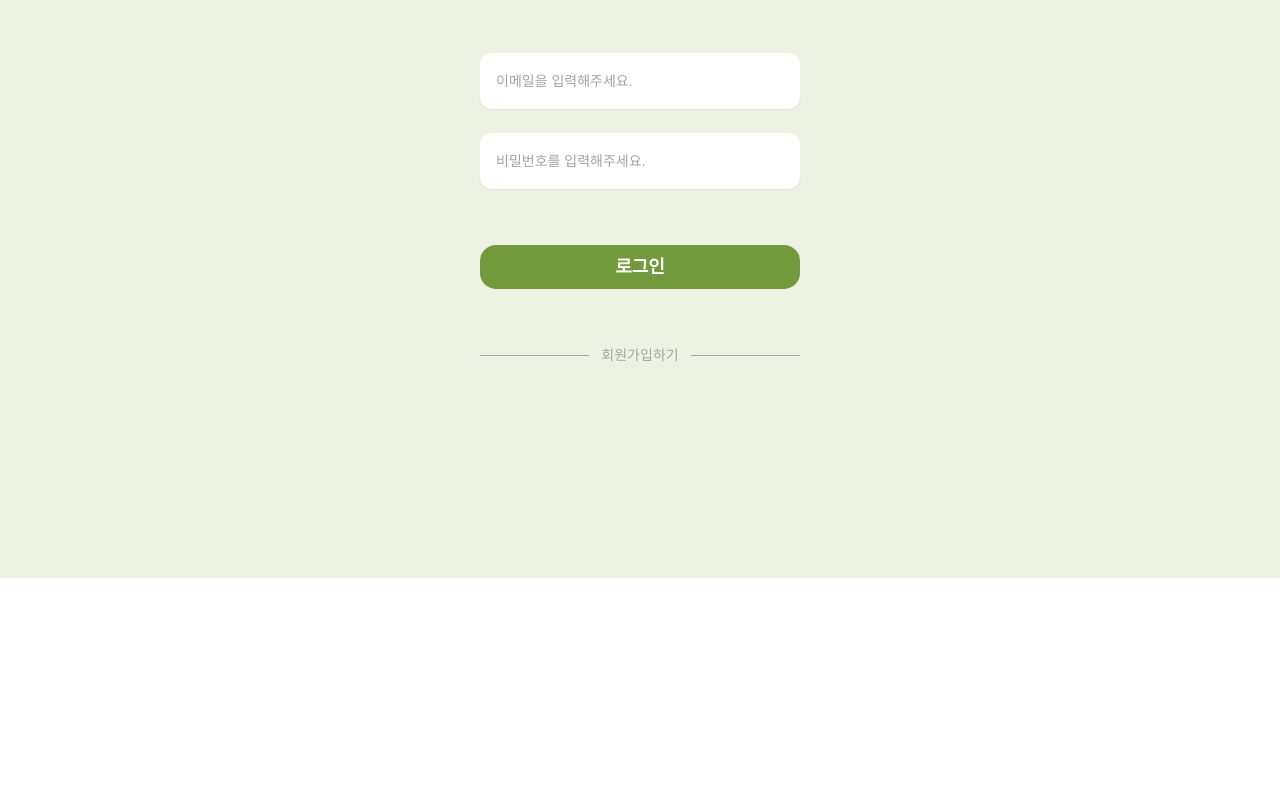
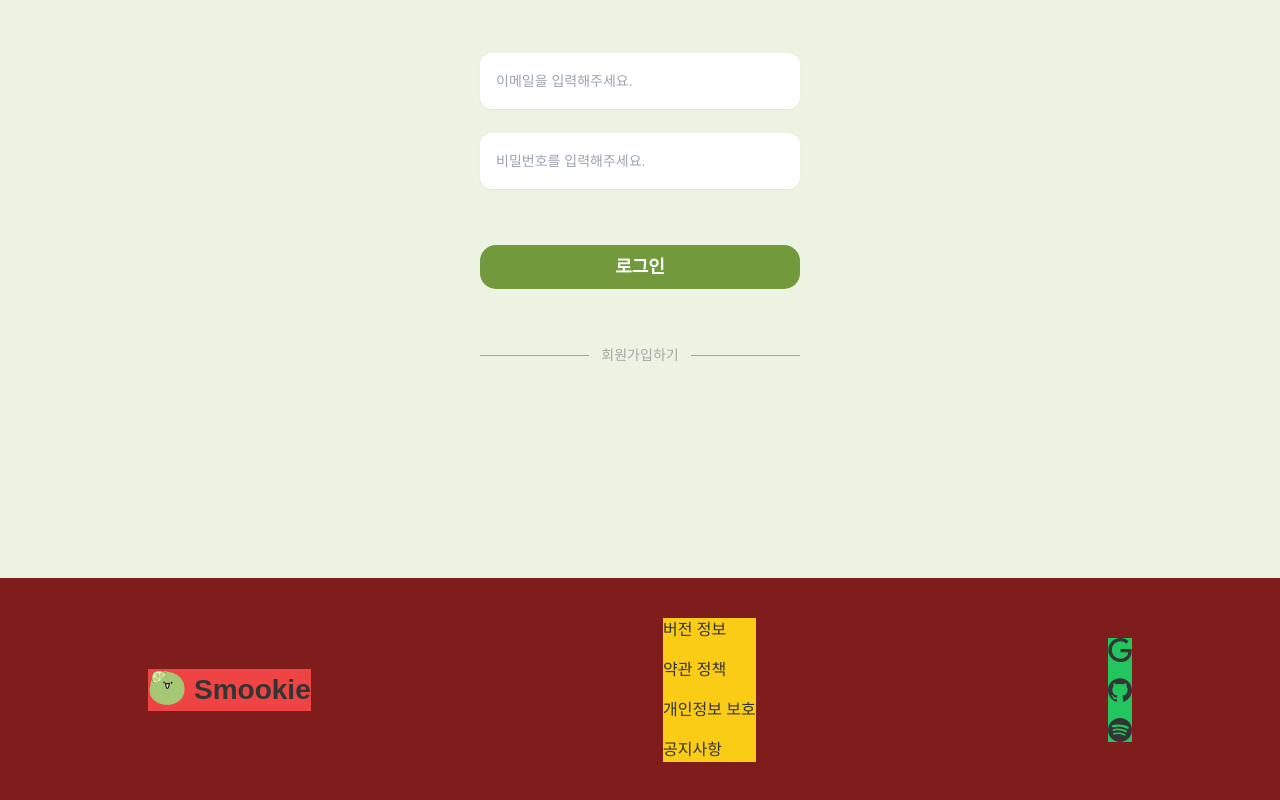
Before and after one commit to fourkie/fourkie, a Next.js app: page /sign-in in a window 1280 px wide. Shown: the part 222-1022 px from the top of the page. Before the commit the page ends 800 px from the top, so only its background shows below. Built offline with nearby package versions, Linux system fonts and the light colour scheme; no server answers; a web font is replaced by a local one.

Commit message:
add: Footer 컴포넌트 추가 및 아이콘 컴포넌트 생성

```diff
--- a/src/app/layout.tsx
+++ b/src/app/layout.tsx
@@ -1,4 +1,5 @@
 import Providers from "@/providers/RQProviders";
+import Footer from "@/ui/common/footer.common";
 import type { Metadata } from "next";
 import { ToastContainer } from "react-toastify";
 import HeaderDesk from "./(layout)/header-desk";
@@ -47,6 +48,7 @@ export default function RootLayout({
           <HeaderDesk />
           <MainContentContainer>{children}</MainContentContainer>
           <Navigation />
+          <Footer />
         </Providers>
         <ToastContainer position="top-right" autoClose={3000} />
       </body>
--- /dev/null
+++ b/src/ui/common/footer.common.tsx
@@ -0,0 +1,55 @@
+import Image from "next/image";
+import Link from "next/link";
+import GithubIcon from "../svg-icon/github.icon";
+import GoogleIcon from "../svg-icon/google.icon";
+import SpotifyIcon from "../svg-icon/spotify.icon";
+
+const Footer = () => {
+  return (
+    <div className="bg-red-900 sm:hidden md:flex md:justify-center">
+      <div className="inline-flex w-full max-w-5xl flex-row items-center justify-between px-5 py-10">
+        <div className="flex gap-2 bg-red-500">
+          <Image
+            src="/images/Fluffy.png"
+            alt="Fluffy"
+            width={38}
+            height={38}
+            priority
+            quality={100}
+            className="h-[38px] w-[38px]"
+          />
+          <strong className="text-[28px]">Smookie</strong>
+        </div>
+
+        <div className="space-y-4 bg-yellow-400">
+          <p>버전 정보</p>
+          <p>약관 정책</p>
+          <p>개인정보 보호</p>
+          <p>공지사항</p>
+        </div>
+
+        <div className="flex flex-col gap-4 bg-green-500">
+          <Link href={"mailto:fourkie2504021440@gmail.com"}>
+            <GoogleIcon />
+          </Link>
+          <Link
+            href="https://github.com/fourkie/fourkie.git"
+            target="_blank"
+            rel="noopener noreferrer"
+          >
+            <GithubIcon />
+          </Link>
+          <Link
+            href="https://open.spotify.com/"
+            target="_blank"
+            rel="noopener noreferrer"
+          >
+            <SpotifyIcon />
+          </Link>
+        </div>
+      </div>
+    </div>
+  );
+};
+
+export default Footer;
--- /dev/null
+++ b/src/ui/svg-icon/github.icon.tsx
@@ -0,0 +1,18 @@
+const GithubIcon = () => {
+  return (
+    <svg
+      width="24"
+      height="24"
+      viewBox="0 0 24 24"
+      fill="none"
+      xmlns="http://www.w3.org/2000/svg"
+    >
+      <path
+        d="M12 .297c-6.63 0-12 5.373-12 12 0 5.303 3.438 9.8 8.205 11.385.6.113.82-.258.82-.577 0-.285-.01-1.04-.015-2.04-3.338.724-4.042-1.61-4.042-1.61C4.422 18.07 3.633 17.7 3.633 17.7c-1.087-.744.084-.729.084-.729 1.205.084 1.838 1.236 1.838 1.236 1.07 1.835 2.809 1.305 3.495.998.108-.776.417-1.305.76-1.605-2.665-.3-5.466-1.332-5.466-5.93 0-1.31.465-2.38 1.235-3.22-.135-.303-.54-1.523.105-3.176 0 0 1.005-.322 3.3 1.23.96-.267 1.98-.399 3-.405 1.02.006 2.04.138 3 .405 2.28-1.552 3.285-1.23 3.285-1.23.645 1.653.24 2.873.12 3.176.765.84 1.23 1.91 1.23 3.22 0 4.61-2.805 5.625-5.475 5.92.42.36.81 1.096.81 2.22 0 1.606-.015 2.896-.015 3.286 0 .315.21.69.825.57C20.565 22.092 24 17.592 24 12.297c0-6.627-5.373-12-12-12"
+        fill="currentColor"
+      />
+    </svg>
+  );
+};
+
+export default GithubIcon;
--- /dev/null
+++ b/src/ui/svg-icon/google.icon.tsx
@@ -0,0 +1,18 @@
+const GoogleIcon = () => {
+  return (
+    <svg
+      width="24"
+      height="24"
+      viewBox="0 0 24 24"
+      fill="none"
+      xmlns="http://www.w3.org/2000/svg"
+    >
+      <path
+        d="M12.48 10.92v3.28h7.84c-.24 1.84-.853 3.187-1.787 4.133-1.147 1.147-2.933 2.4-6.053 2.4-4.827 0-8.6-3.893-8.6-8.72s3.773-8.72 8.6-8.72c2.6 0 4.507 1.027 5.907 2.347l2.307-2.307C18.747 1.44 16.133 0 12.48 0 5.867 0 .307 5.387.307 12s5.56 12 12.173 12c3.573 0 6.267-1.173 8.373-3.36 2.16-2.16 2.84-5.213 2.84-7.667 0-.76-.053-1.467-.173-2.053H12.48z"
+        fill="currentColor"
+      />
+    </svg>
+  );
+};
+
+export default GoogleIcon;
--- /dev/null
+++ b/src/ui/svg-icon/spotify.icon.tsx
@@ -0,0 +1,18 @@
+const SpotifyIcon = () => {
+  return (
+    <svg
+      width="24"
+      height="24"
+      viewBox="0 0 24 24"
+      fill="none"
+      xmlns="http://www.w3.org/2000/svg"
+    >
+      <path
+        d="M12 0C5.4 0 0 5.4 0 12s5.4 12 12 12 12-5.4 12-12S18.66 0 12 0zm5.521 17.34c-.24.359-.66.48-1.021.24-2.82-1.74-6.36-2.101-10.561-1.141-.418.122-.779-.179-.899-.539-.12-.421.18-.78.54-.9 4.56-1.021 8.52-.6 11.64 1.32.42.18.479.659.301 1.02zm1.44-3.3c-.301.42-.841.6-1.262.3-3.239-1.98-8.159-2.58-11.939-1.38-.479.12-1.02-.12-1.14-.6-.12-.48.12-1.021.6-1.141C9.6 9.9 15 10.561 18.72 12.84c.361.181.54.78.241 1.2zm.12-3.36C15.24 8.4 8.82 8.16 5.16 9.301c-.6.179-1.2-.181-1.38-.721-.18-.601.18-1.2.72-1.381 4.26-1.26 11.28-1.02 15.721 1.621.539.3.719 1.02.419 1.56-.299.421-1.02.599-1.559.3z"
+        fill="currentColor"
+      />
+    </svg>
+  );
+};
+
+export default SpotifyIcon;
```
